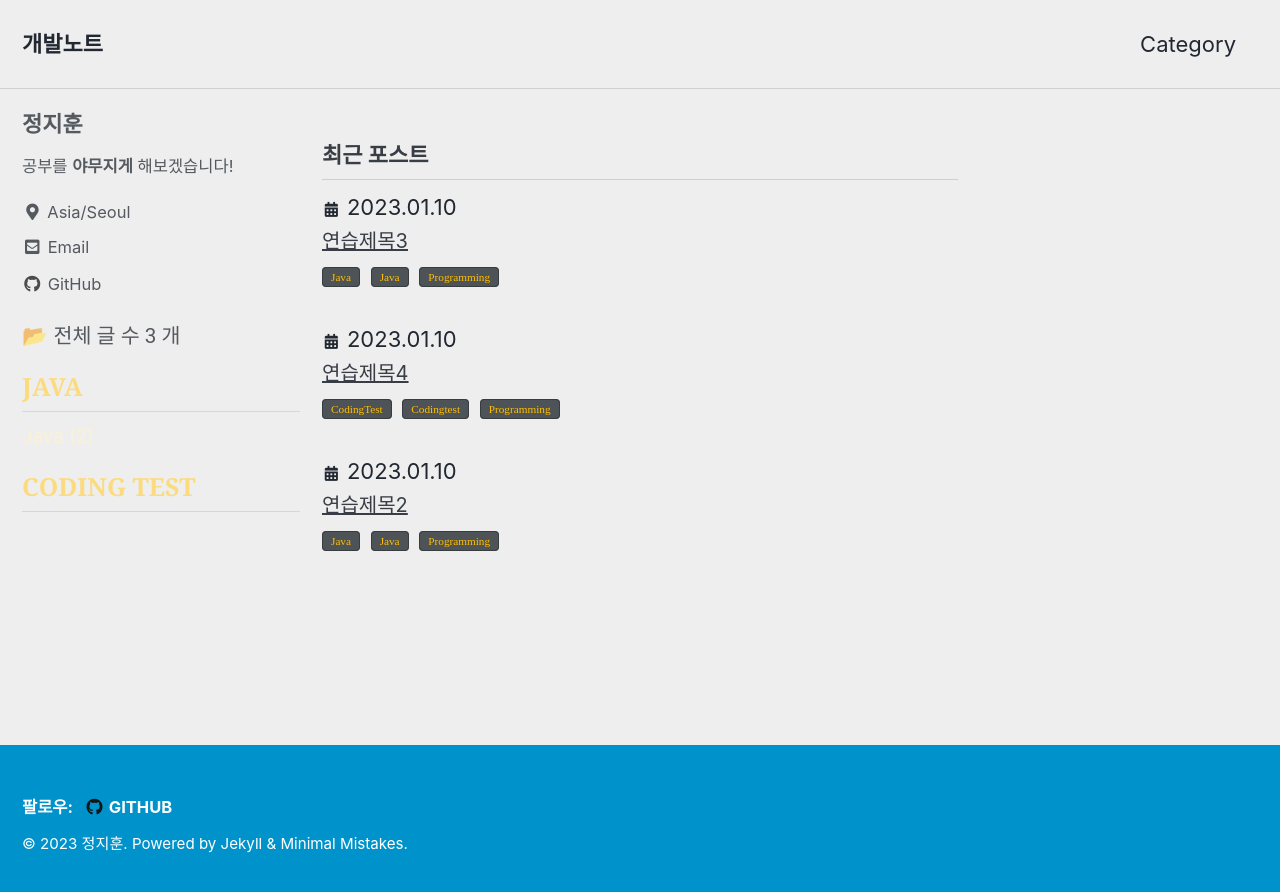
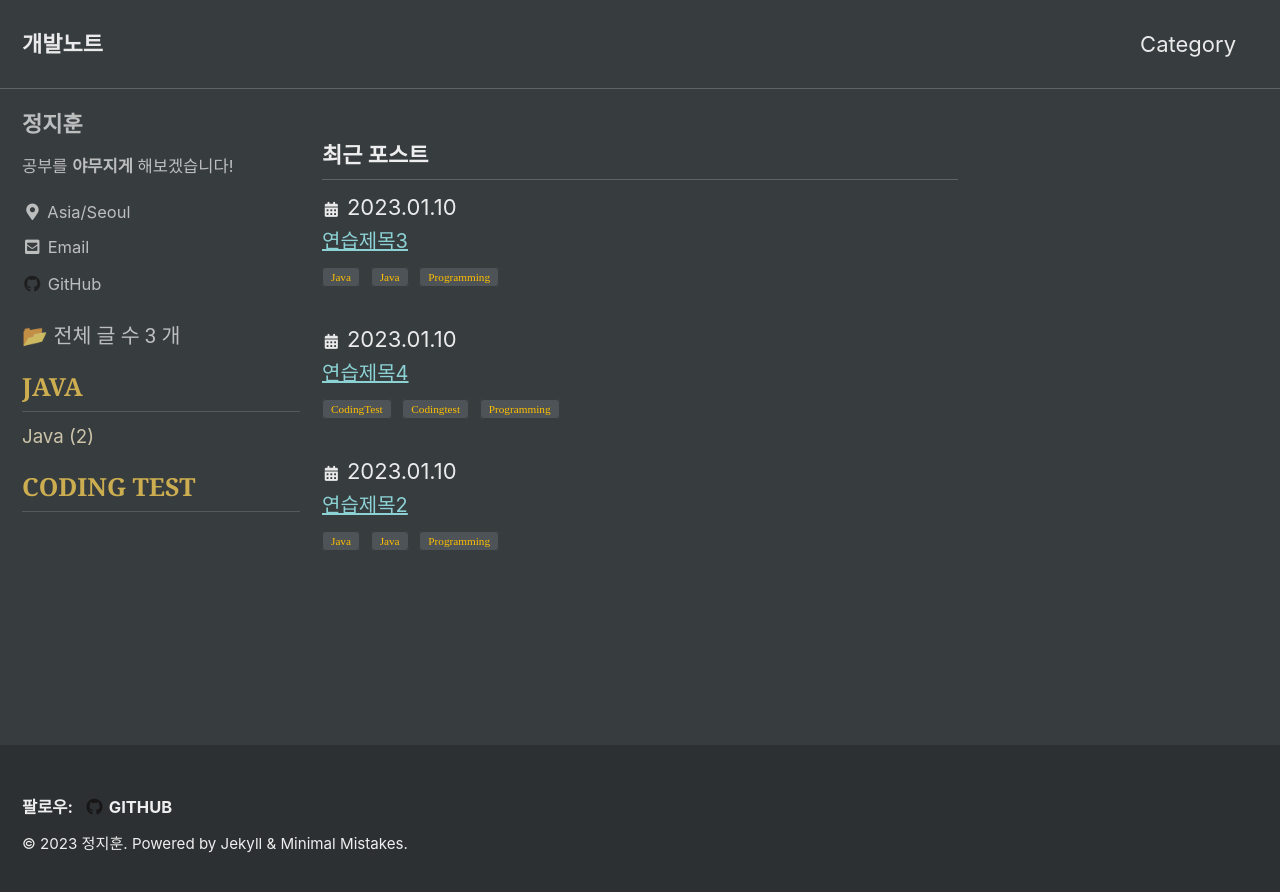
Before and after one commit to Jeongjjuna/jeongjjuna.github.io, a Jekyll site: the page built from index.html, in a window 1280 px wide. Shown: the top 892 px of the page. Built offline with Jekyll 4.4.1, drawn with Linux system fonts in a browser that asks for light colours; cached includes are drawn as plain includes; some web fonts are replaced; the list of posts is cut into pages by our own code.

Commit message:
Update: config

```diff
--- a/_config.yml
+++ b/_config.yml
@@ -12,7 +12,7 @@
 
 # theme                  : "minimal-mistakes-jekyll"
 # remote_theme           : "mmistakes/minimal-mistakes"
-minimal_mistakes_skin    : "air" #"dark" "default","air", "aqua", "contrast", "dirt", "neon", "mint", "plum", "sunrise"
+minimal_mistakes_skin    : "dark" #"dark" "default","air", "aqua", "contrast", "dirt", "neon", "mint", "plum", "sunrise"
 
 # Site Settings
 locale                   : "ko-KR"
```
